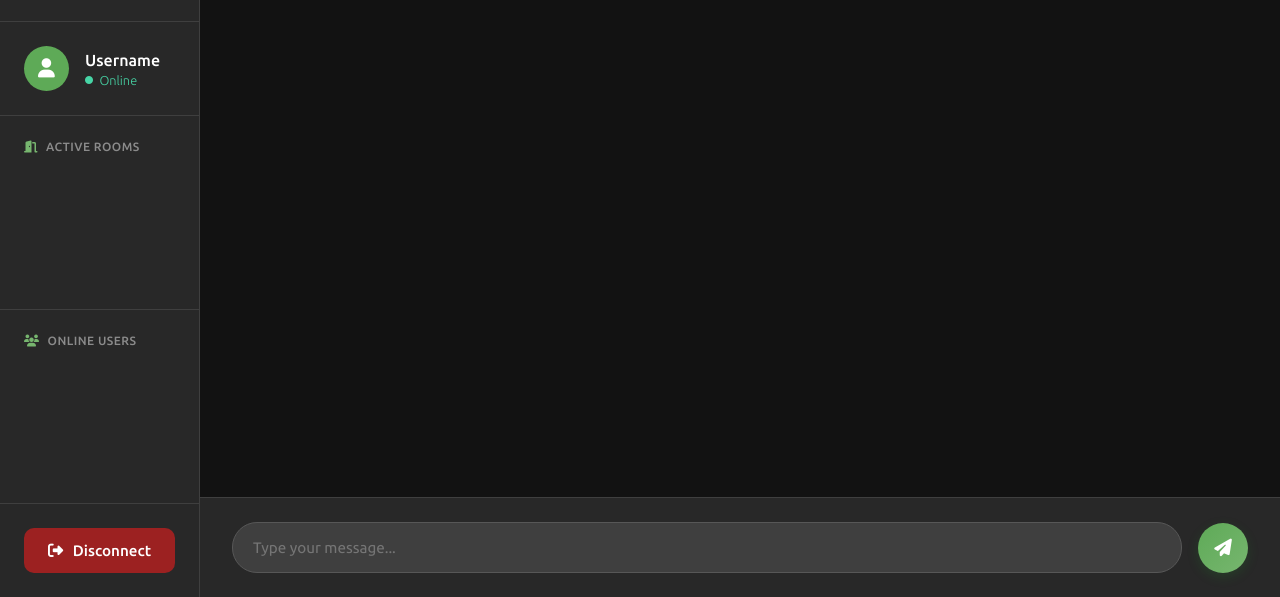
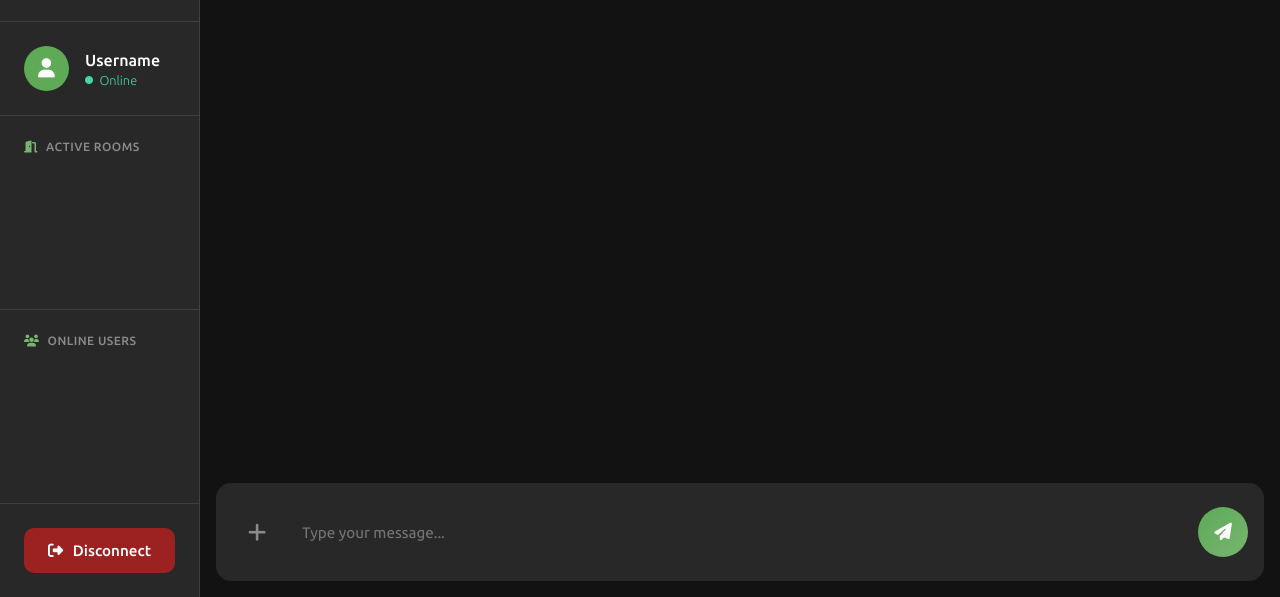
Before and after one commit to Leandre20c/ChatAppDagobert, a website: page public/chat.html in a window 1280 px wide. Shown: the part 203-800 px from the top of the page. Drawn offline with nearby package versions, Linux system fonts and the light colour scheme; no server answers; sample sign-in values are in the browser's storage.

Commit message:
added a button to upload file

```diff
--- a/public/chat.html
+++ b/public/chat.html
@@ -85,12 +85,17 @@
                 <div class="chat-display"></div>
             </div>
 
+            <div class="intput-message-area">
                 <form class="message-form">
+                    <button id="upload-file" type="button">
+                        <i class="fa-solid fa-plus"></i>
+                    </button>
                     <input id="message-input" autocomplete="off" type="text" placeholder="Type your message..."/>
                     <button id="send" type="submit">
                         <i class="fa-solid fa-paper-plane"></i>
                     </button>
                 </form>
+            </div>
         </div>
     </main>
 
--- a/public/connexion/connexion_script.js
+++ b/public/connexion/connexion_script.js
@@ -14,7 +14,6 @@ if (logForm) logForm.addEventListener('submit', logUser) // Working better quand
 // Im currently writing this code and I feel like those lines are fire 🔥🔥🔥 <- not chat gpt btw https://emojiterra.com/fr/feu/ bro gave the sources
 // after few tests, j'admet que ça marche pas
 function registerUser(e) {
-    console.log("Try to register user")
     e.preventDefault()
 
     const username = usernameInput.value.trim()
@@ -44,13 +43,13 @@ function logUser(e) {
 }
 
 socket.on('register-success', () => {
-    console.log('Register success')
+    console.log('Register success for ' + socket.id)
     localStorage.setItem('username', usernameInput.value.trim())
     window.location.href = '../chat.html'
 })
 
 socket.on('login-success', () => {
-    console.log('Login success')
+    console.log('Login success for ' + socket.id)
     localStorage.setItem('username', usernameInput.value.trim())
     window.location.href = '../chat.html'
 })
--- a/public/connexion/styles.css
+++ b/public/connexion/styles.css
@@ -120,7 +120,7 @@ input::placeholder {
 }
 
 /* ===== BUTTON STYLES ===== */
-button[type="submit"],
+button,
 button {
     width: 100%;
     padding: 1rem 1.5rem;
@@ -136,14 +136,14 @@ button {
     box-shadow: 0 4px 12px rgba(32, 145, 38, 0.2);
 }
 
-button[type="submit"]:hover,
+button:hover,
 button:hover {
     background: linear-gradient(135deg, var(--clr-primary-a30), var(--clr-primary-a40));
     transform: translateY(-2px);
     box-shadow: 0 6px 16px rgba(32, 145, 38, 0.3);
 }
 
-button[type="submit"]:active,
+button:active,
 button:active {
     transform: translateY(0);
 }
--- a/public/styles.css
+++ b/public/styles.css
@@ -347,20 +347,25 @@ body {
     gap: 0.75rem;
 }
 
+/* ===== Input message fields ===== */
+.intput-message-area {
+    width: calc(100% - 2rem);
+    margin: 1rem;
+    background-color: var(--clr-surface-a10);
+    padding: 1.5rem 1rem;
+    border-radius: 15px;
+}
+
 .message-form {
-    padding: 1.5rem 2rem;
-    background-color: var(--clr-surface-a10);
-    border-top: 1px solid var(--clr-surface-a20);
     display: flex;
-    gap: 1rem;
-    align-items: center;
+    flex-direction: row;
+    gap: 1.25rem;
 }
 
 #message-input {
     flex: 1;
-    padding: 1rem 1.25rem;
-    background-color: var(--clr-surface-a20);
-    border: 1px solid var(--clr-surface-a30);
+    background-color: transparent;
+    border: transparent;
     border-radius: 25px;
     color: var(--clr-light-a0);
     font-family: "Ubuntu", sans-serif;
@@ -370,8 +375,6 @@ body {
 
 #message-input:focus {
     outline: none;
-    border-color: var(--clr-primary-a20);
-    background-color: var(--clr-surface-a10);
 }
 
 #send {
@@ -385,7 +388,7 @@ body {
     justify-content: center;
     cursor: pointer;
     transition: all 0.3s ease;
-    box-shadow: 0 4px 12px rgba(32, 145, 38, 0.2);
+    box-shadow: 0 4px 12px rgba(32, 145, 38, 0.0);
 }
 
 #send:hover {
@@ -397,6 +400,23 @@ body {
 #send i {
     color: var(--clr-light-a0);
     font-size: 1.1rem;
+}
+
+#upload-file {
+    width: 50px;
+    height: 50px;
+    background: transparent;
+    border: none;
+    border-radius: 50%;
+    display: flex;
+    align-items: center;
+    justify-content: center;
+    cursor: pointer;
+}
+
+#upload-file i {
+    color: var(--clr-surface-a50);
+    font-size: 1.3rem;
 }
 
 /* ===== MESSAGE POSTS ===== */
```
Also changed, not shown: 2 other files. Lines whose indentation alone changed are shown as unchanged.
